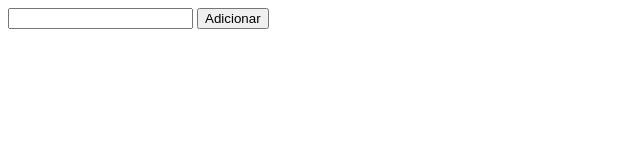
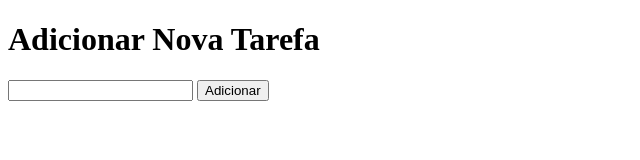
Before and after one commit to wainer-oliveira/minhaPrimeiraExtensao, a plain HTML site: page index.html in a window 1280 px wide. Shown: the whole page, without its empty margins (0-640 px from the left). Drawn offline with Linux system fonts and the light colour scheme.

Commit message:
começando ideia de toDo List

```diff
--- a/index.html
+++ b/index.html
@@ -10,7 +10,7 @@
     <div class="container">
         <div class="novaTarefa">
             <form action="">
-                <title>Adicionar Nova Tarefa</title>
+                <h1>Adicionar Nova Tarefa</h1>
                     <input type="text">
                     <button>Adicionar</button>
                 </input>
```
